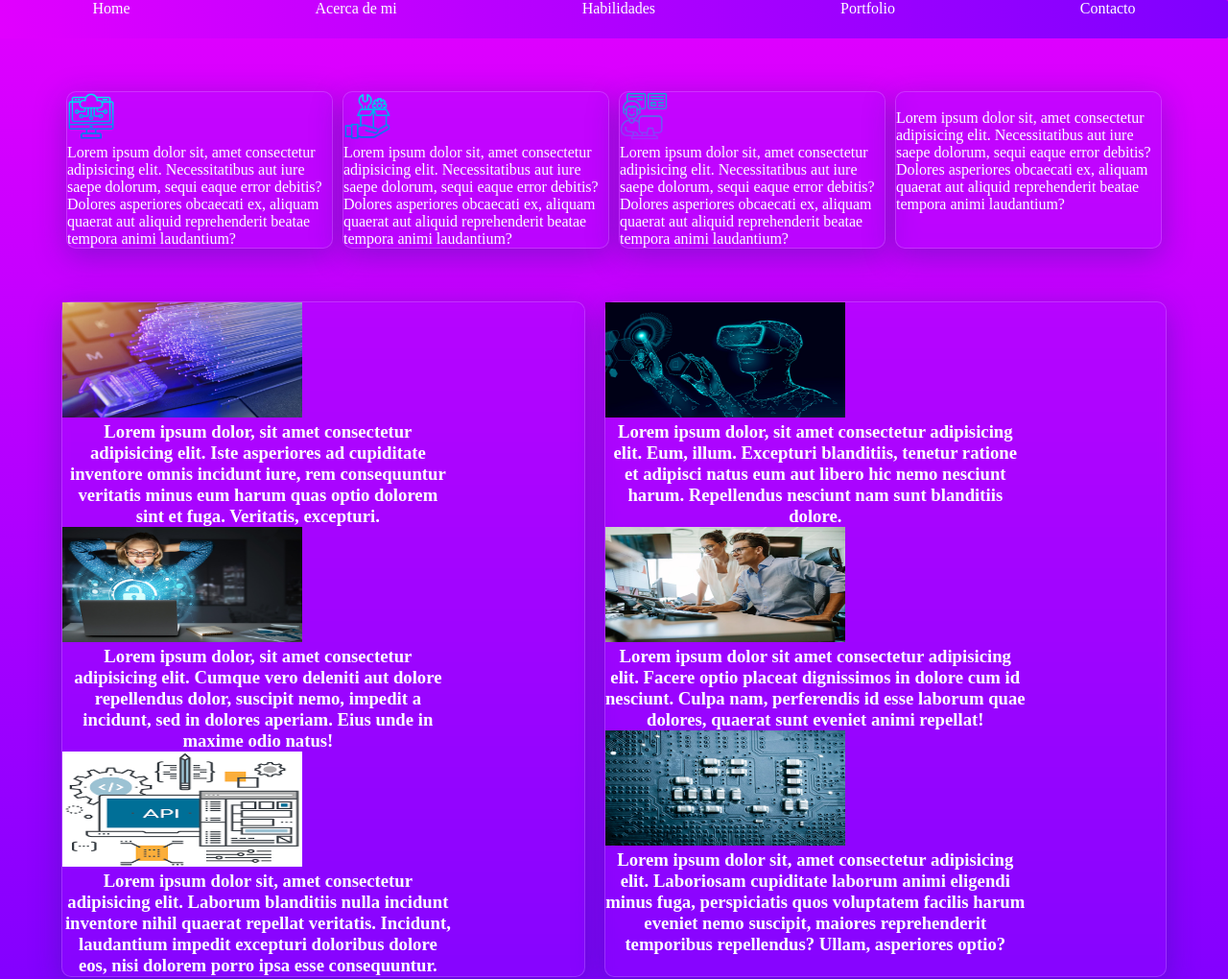
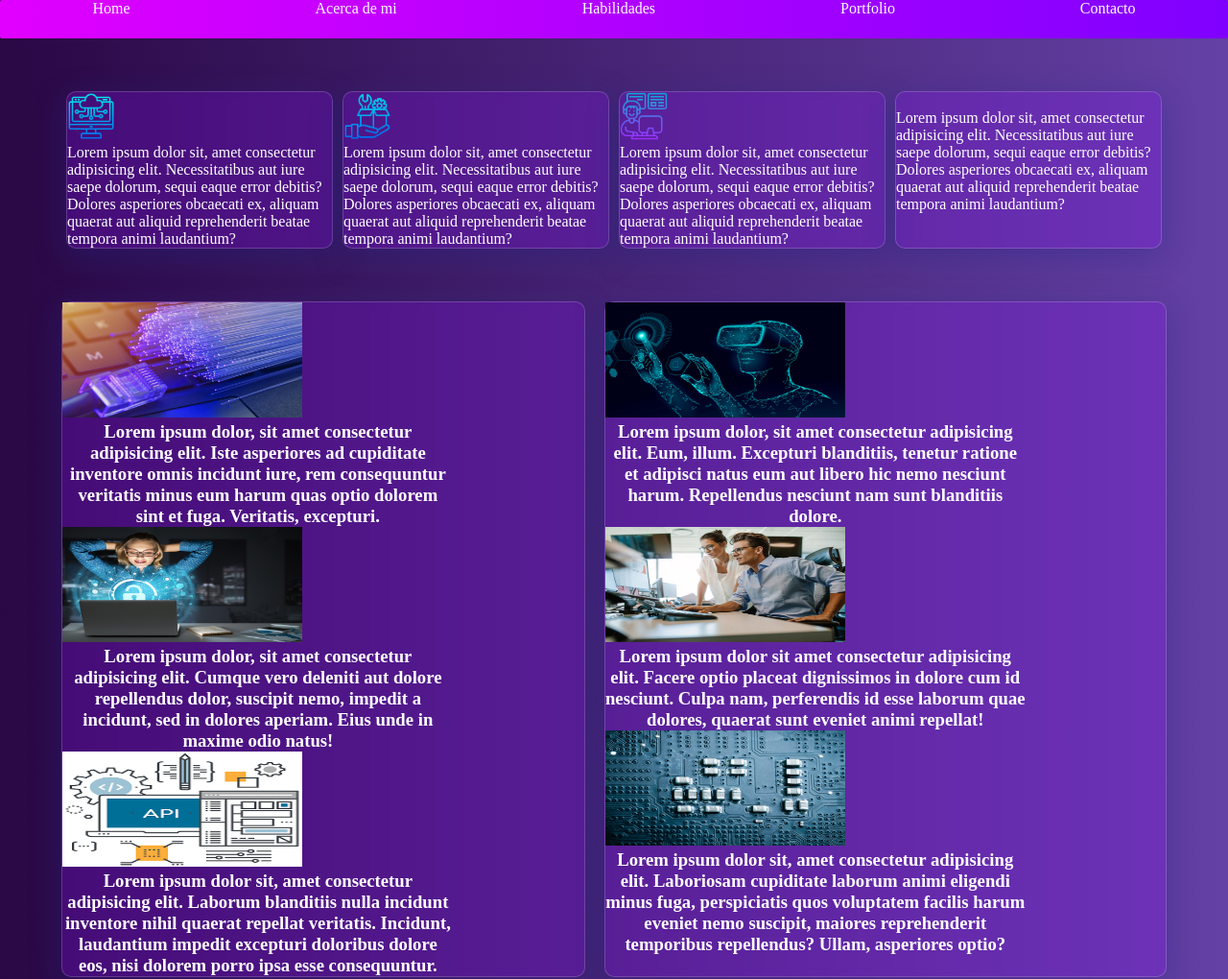
Before and after one commit to Rocioj433/portfolio, a plain HTML site: page index.html in a window 1280 px wide. Shown: the top 1020 px of the page at 96% size. Drawn offline with Linux system fonts and the light colour scheme.

Commit message:
cambios background

```diff
--- a/style/style.css
+++ b/style/style.css
@@ -20,9 +20,10 @@
 }
 
 body {
-  background: #7f00ff;
-  background: -webkit-linear-gradient(to bottom, #e100ff, #7f00ff);
-  background: linear-gradient(to bottom, #e100ff, #7f00ff);
+    background: #6441A5;
+    background: -webkit-linear-gradient(to right, #2a0845, #6441A5);
+    background: linear-gradient(to right, #2a0845, #6441A5);
+
 }
 
 .container_main {
```
